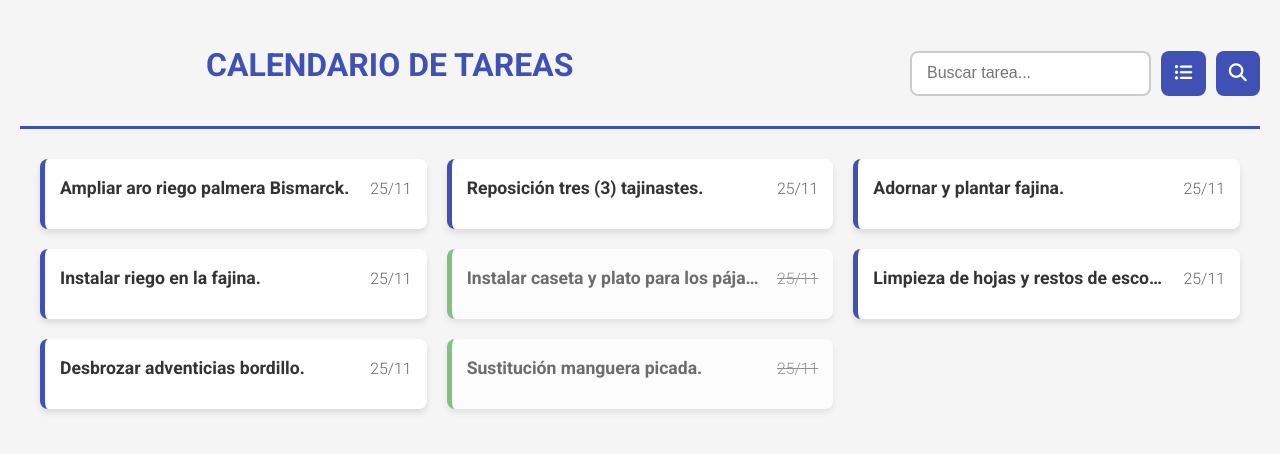
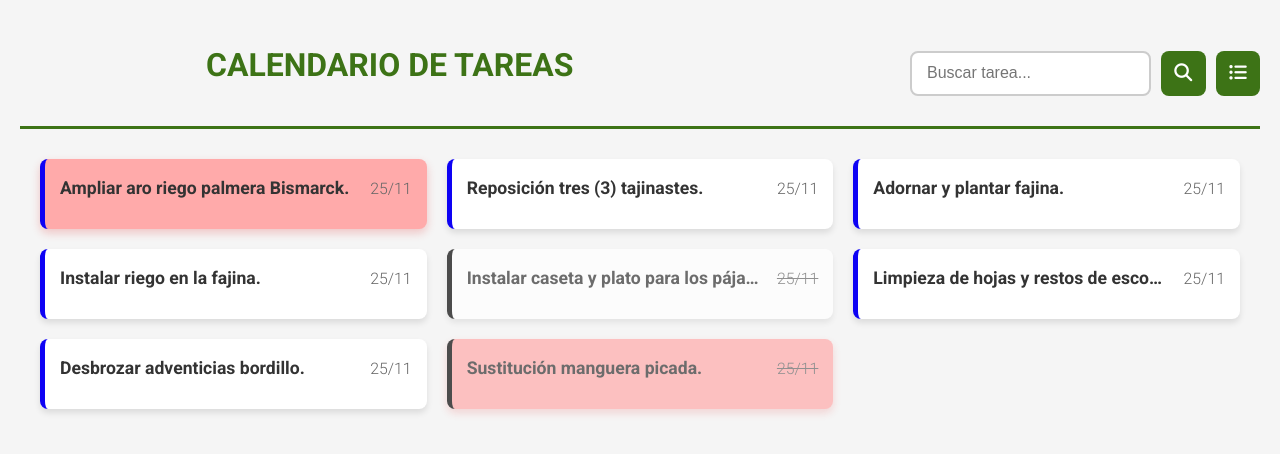
Before and after one commit to RafaelJNR/Tarea-Jardines, a plain HTML site: page index.html in a window 1280 px wide. Both pictures are taken after a click on the button 1183 px from the left and 73 px from the top of the page. Drawn offline with Linux system fonts and the light colour scheme.

Commit message:
añadida propiedad prioridad al objeto y mejoras de accesibilidad

```diff
--- a/index.html
+++ b/index.html
@@ -1,34 +1,47 @@
 <!DOCTYPE html>
 <html>
   <head>
-        <meta charset="utf-8">
-        <meta http-equiv="X-UA-Compatible" content="IE=edge">
+    <meta charset="utf-8" />
+    <meta http-equiv="X-UA-Compatible" content="IE=edge" />
     <title>Calendario de Tareas</title>
-        <meta name="description" content="Calendario minimalista para la gestión de tareas.">
-        <meta name="viewport" content="width=device-width, initial-scale=1">
-        <link rel="stylesheet" href="styles/styles.css">
-        <link href="https://fonts.googleapis.com/css2?family=Roboto:wght@300;400;700&display=swap" rel="stylesheet">
-        <link rel="stylesheet" href="https://cdnjs.cloudflare.com/ajax/libs/font-awesome/6.5.1/css/all.min.css">
+    <meta
+      name="description"
+      content="Calendario minimalista para la gestión de tareas."
+    />
+    <meta name="viewport" content="width=device-width, initial-scale=1" />
+    <link rel="stylesheet" href="styles/styles.css" />
+    <link
+      href="https://fonts.googleapis.com/css2?family=Roboto:wght@300;400;700&display=swap"
+      rel="stylesheet"
+    />
+    <link
+      rel="stylesheet"
+      href="https://cdnjs.cloudflare.com/ajax/libs/font-awesome/6.5.1/css/all.min.css"
+    />
   </head>
   <body>
     <header class="header-container">
       <h1>CALENDARIO DE TAREAS</h1>
       <div class="search-box">
-                <input type="text" id="tarea-input" placeholder="Buscar tarea..." aria-label="Buscar tarea">
+        <input
+          type="text"
+          id="tarea-input"
+          placeholder="Buscar tarea..."
+          aria-label="Buscar tarea"
+        />
+
+        <button onclick="EncontrarTarea()" title="Buscar">
+          <i class="fas fa-search"></i>
+        </button>
 
         <button onclick="TodasLasTareas()" title="Mostrar todas las tareas">
           <i class="fas fa-list-ul"></i>
-                </button>
-
-                <button onclick="EncontrarTarea()" title="Buscar">
-                    <i class="fas fa-search"></i>
         </button>
       </div>
     </header>
 
     <section class="tasks-container">
-            <ul class="content" id="content">
-                </ul>
+      <ul class="content" id="content"></ul>
     </section>
 
     <script src="scripts/index.js" async defer></script>
--- a/scripts/index.js
+++ b/scripts/index.js
@@ -6,7 +6,8 @@ const tareas =  [
       estado: "pendiente",
       herramientas: ["mangueras goteo integrado, sacabocados, tijeras de mano"],
       fechaAlta: "25/11",
-      fechaBaja: "N/A"
+      fechaBaja: "N/A",
+      prioridad: "alta"
     },
     {
       descripcion: "Reposición tres (3) tajinastes.",
@@ -14,7 +15,8 @@ const tareas =  [
       estado: "pendiente",
       herramientas: ["sacho", "compost", "ortiga"],
       fechaAlta: "25/11",
-      fechaBaja: "N/A"
+      fechaBaja: "N/A",
+      prioridad: "media"
     },
     {
       descripcion: "Adornar y plantar fajina.",
@@ -22,7 +24,8 @@ const tareas =  [
       estado: "pendiente",
       herramientas: ["sacho, martillo, fucha, pala de jardinería"],
       fechaAlta: "25/11",
-      fechaBaja: "N/A"
+      fechaBaja: "N/A",
+      prioridad: "baja"
     },
     {
       descripcion: "Instalar riego en la fajina.",
@@ -30,7 +33,8 @@ const tareas =  [
       estado: "pendiente",
       herramientas: ["mangueras goteo integrado, sacabocados, tijeras de mano"],
       fechaAlta: "25/11",
-      fechaBaja: "N/A"
+      fechaBaja: "N/A",
+      prioridad: "baja"
     },
     {
       descripcion: "Instalar caseta y plato para los pájaros.",
@@ -38,7 +42,8 @@ const tareas =  [
       estado: "finalizada",
       herramientas: ["martillo, alcayatas, pala"],
       fechaAlta: "25/11",
-      fechaBaja: "2025-11-25"
+      fechaBaja: "25/11",
+      prioridad: "baja"
     },
     {
       descripcion: "Limpieza de hojas y restos de escombros.",
@@ -46,7 +51,8 @@ const tareas =  [
       estado: "pendiente",
       herramientas: ["rastrillo de abanico", "sopladora"],
       fechaAlta: "25/11",
-      fechaBaja: "N/A"
+      fechaBaja: "N/A",
+      prioridad: "media"
     },
     {
       descripcion: "Desbrozar adventicias bordillo.",
@@ -54,7 +60,8 @@ const tareas =  [
       estado: "pendiente",
       herramientas: ["fucha de mano"],
       fechaAlta: "25/11",
-      fechaBaja: "N/A"
+      fechaBaja: "N/A",
+      prioridad: "baja"
     },
     {
       descripcion: "Sustitución manguera picada.",
@@ -62,7 +69,8 @@ const tareas =  [
       estado: "finalizada",
       herramientas: ["mangueras goteo integrado, sacabocados, tijeras de mano"],
       fechaAlta: "25/11",
-      fechaBaja: "25/11"
+      fechaBaja: "25/11",
+      prioridad: "alta"
     },
 ];
 
@@ -75,7 +83,9 @@ function TodasLasTareas(){
         // Crea el elemento principal (la tarjeta de tarea)
         var li = document.createElement("li");
         li.classList.add("task-item");
-        li.setAttribute('data-estado', element.estado); // Usado para estilos condicionales
+        li.setAttribute('data-estado', element.estado);
+        // AÑADIDO: Atributo para la prioridad (para los estilos de borde)
+        li.setAttribute('data-prioridad', element.prioridad);
 
         // --- Encabezado de la tarjeta (siempre visible) ---
         var header = document.createElement("div");
@@ -104,7 +114,8 @@ function TodasLasTareas(){
             return div;
         };
 
-        // Añade los campos de detalle
+        // PASO CLAVE: Se incluye la prioridad en los detalles
+        details.appendChild(createDetailItem("Prioridad", element.prioridad.toUpperCase()));
         details.appendChild(createDetailItem("Parcela", element.parcela));
         details.appendChild(createDetailItem("Estado", element.estado.toUpperCase()));
         details.appendChild(createDetailItem("Herramientas", element.herramientas.join(", ")));
@@ -119,15 +130,17 @@ function TodasLasTareas(){
     });
 }
 
+// La función EncontrarTarea() también debe ser actualizada de forma similar
+
 function EncontrarTarea(){
     const busqueda = document.getElementById("tarea-input").value.toLowerCase();
     const contenido = document.getElementById("content");
-    contenido.innerHTML = ""; // Limpiar antes de mostrar resultados
+    contenido.innerHTML = "";
 
-    // Filtra las tareas basadas en la descripción o parcela
     const tareasFiltradas = tareas.filter(tarea =>
         tarea.descripcion.toLowerCase().includes(busqueda) ||
-        tarea.parcela.toLowerCase().includes(busqueda)
+        tarea.parcela.toLowerCase().includes(busqueda) ||
+        tarea.prioridad.toLowerCase().includes(busqueda)
     );
 
     if (tareasFiltradas.length === 0) {
@@ -135,12 +148,11 @@ function EncontrarTarea(){
         return;
     }
 
-    // Función de renderizado para reutilizar la lógica de TodasLasTareas
     tareasFiltradas.forEach((element) => {
-        // Reutilizar la lógica de creación de la tarjeta
         var li = document.createElement("li");
         li.classList.add("task-item");
         li.setAttribute('data-estado', element.estado);
+        li.setAttribute('data-prioridad', element.prioridad);
 
         var header = document.createElement("div");
         header.classList.add("task-header");
@@ -166,6 +178,8 @@ function EncontrarTarea(){
             return div;
         };
 
+        // PASO CLAVE: Se incluye la prioridad en los detalles
+        details.appendChild(createDetailItem("Prioridad", element.prioridad.toUpperCase()));
         details.appendChild(createDetailItem("Parcela", element.parcela));
         details.appendChild(createDetailItem("Estado", element.estado.toUpperCase()));
         details.appendChild(createDetailItem("Herramientas", element.herramientas.join(", ")));
@@ -178,5 +192,4 @@ function EncontrarTarea(){
     });
 }
 
-// Inicializa la visualización de todas las tareas al cargar la página
 TodasLasTareas();
--- a/styles/styles.css
+++ b/styles/styles.css
@@ -1,6 +1,6 @@
 
 :root {
-    --primary-color: #3f51b5;
+    --primary-color: #3d7316;
     --secondary-color: #f5f5f5;
     --text-color: #333;
     --card-bg: #ffffff;
@@ -81,7 +81,10 @@ h1 {
 }
 
 .search-box button:hover {
-    background-color: #303f9f;
+    background-color: #ffffff;
+    color: var(--primary-color);
+    border: solid 2px;
+    border-color: var(--primary-color);
 }
 
 .search-box button:active {
@@ -172,12 +175,21 @@ h1 {
 
 .task-item[data-estado="finalizada"] {
     opacity: 0.7;
-    border-left-color: #4CAF50;
+    border-left-color: #050505;
 }
+
 .task-item[data-estado="finalizada"] .task-date {
     text-decoration: line-through;
 }
 
+.task-item[data-prioridad="alta"] {
+    background-color: #ffaaaa; /* Color Rojo para Alta */
+    box-shadow: 0 4px 10px rgba(218, 0, 0, 0.2);
+}
+
+.task-item[data-estado="pendiente"] {
+    border-left-color: #0e02f4;
+}
 
 /* ------------------------------------------------------------------- */
 /* MEDIA QUERIES - Diseño Responsivo */
```
Lines whose indentation alone changed are shown as unchanged.
